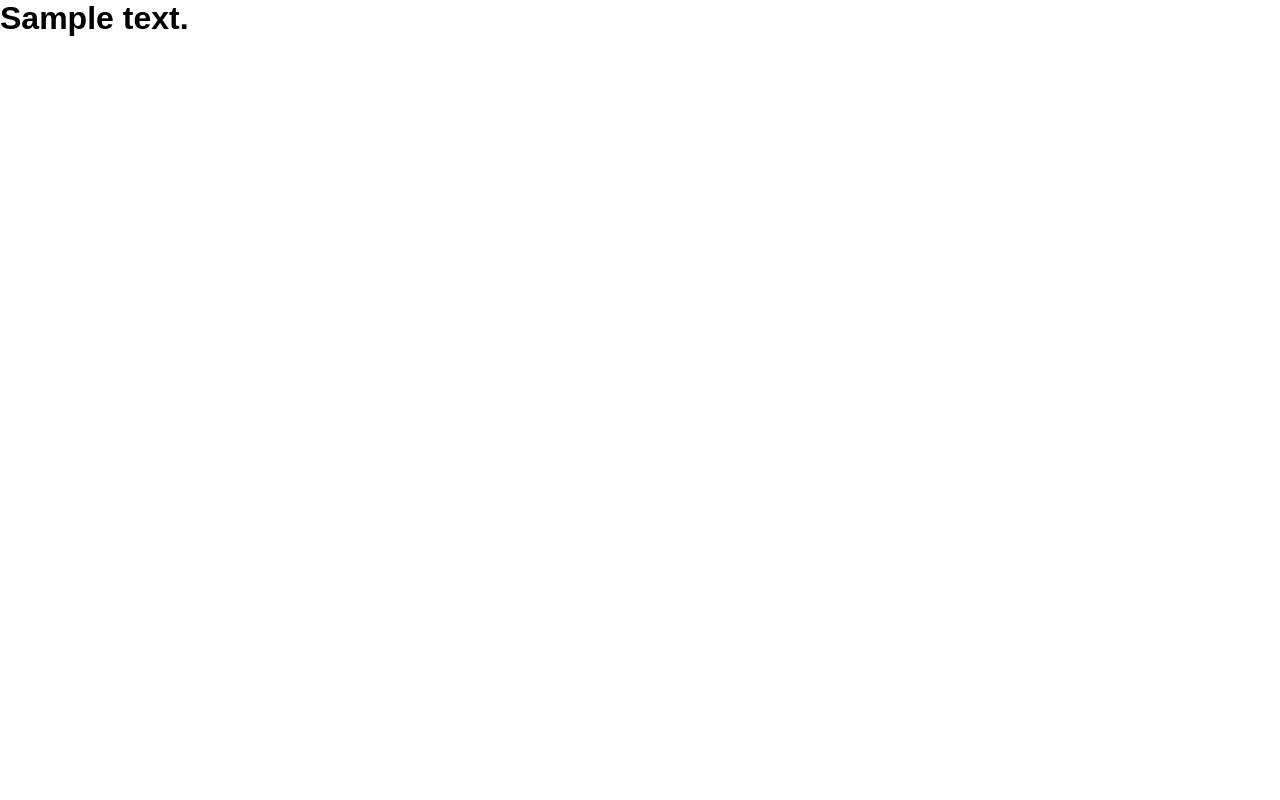
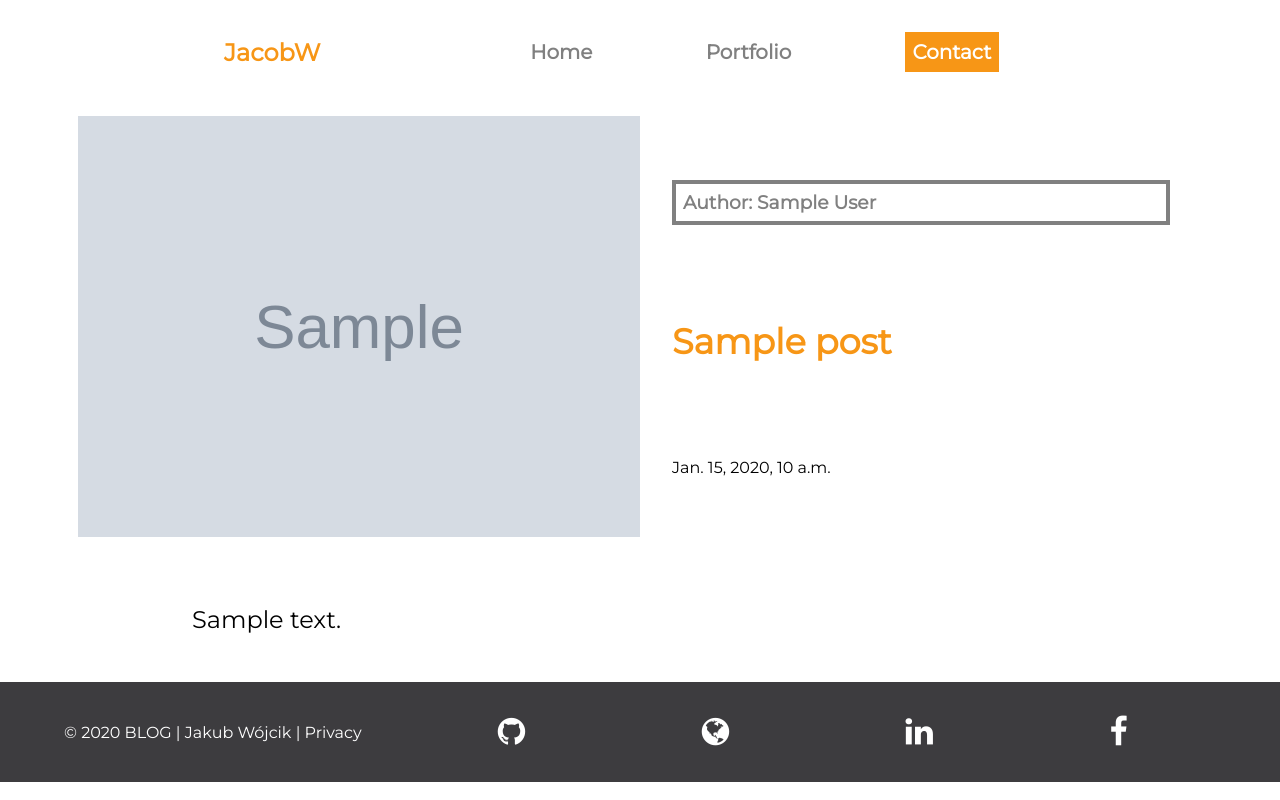
Before and after one commit to jacobwojcik/blog, a Django app: page /post/1 in a window 1280 px wide. Before the commit the page is almost empty. Run offline with Django 3.2, Linux system fonts and the light colour scheme; tables that the repository leaves empty hold one stand-in row (values such as "Sample post"); grey boxes marked "Sample" are stand-in pictures.

Commit message:
basic layout for post subpage

```diff
--- /dev/null
+++ b/blog/blogApp/static/posts/postStyle.css
@@ -0,0 +1,38 @@
+.post-section {
+  padding-top: 100px;
+}
+.heading-outer {
+  padding: 1em;
+}
+.heading {
+  display: flex;
+  margin: 0 5%;
+}
+.heading > div {
+  width: 50%;
+}
+.heading > div > img {
+  width: 100%;
+}
+.post-info {
+  padding: 1em 2em;
+  display: flex;
+  flex-flow: column;
+  justify-content: space-around;
+}
+.post-info > h1 {
+  font-size: 35px;
+  color: rgb(247, 150, 22);
+}
+.post-info > h3 {
+  width: auto;
+  padding: 7px;
+  color: grey;
+  border: 4px solid grey;
+}
+
+.post-text > div {
+  margin: 0 15%;
+  padding: 2em 0;
+  font-size: 24px;
+}
--- a/blog/blogApp/templates/posts/base.html
+++ b/blog/blogApp/templates/posts/base.html
@@ -13,9 +13,71 @@
       type="text/css"
       href="{% static 'posts/style.css' %}"
     />
+    <link
+      rel="stylesheet"
+      type="text/css"
+      href="{% static 'posts/postStyle.css' %}"
+    />
+    <link
+      href="https://fonts.googleapis.com/css2?family=Montserrat&display=swap"
+      rel="stylesheet"
+    />
+    <link
+      rel="stylesheet"
+      href="https://stackpath.bootstrapcdn.com/font-awesome/4.7.0/css/font-awesome.min.css"
+      integrity="sha384-wvfXpqpZZVQGK6TAh5PVlGOfQNHSoD2xbE+QkPxCAFlNEevoEH3Sl0sibVcOQVnN"
+      crossorigin="anonymous"
+    />
   </head>
   <body>
+    <header>
+      <nav>
+        <h1>JacobW</h1>
+        <ul>
+          <li>
+            <a href="/"> Home </a>
+          </li>
+          <li>
+            <a href="https://github.com/jacobwojcik"> Portfolio </a>
+          </li>
+          <a href="/contact">
+            <li>Contact</li>
+          </a>
+        </ul>
+      </nav>
+    </header>
     {% block content %} {% endblock content %}
+    <footer>
+      <div>
+        <div>
+          <p>© 2020 BLOG | Jakub Wójcik | Privacy</p>
+        </div>
+        <div class="footer-icons">
+          <ul>
+            <li>
+              <a href="https://github.com/jacobwojcik">
+                <i class="fa fa-github fa-2x"></i>
+              </a>
+            </li>
+            <li>
+              <a href="https://github.com/jacobwojcik">
+                <i class="fa fa-globe fa-2x"></i>
+              </a>
+            </li>
+            <li>
+              <a href="https://www.linkedin.com/in/jkbwojcik/">
+                <i class="fa fa-linkedin fa-2x"></i>
+              </a>
+            </li>
+            <li>
+              <a href="https://www.facebook.com/jkbwojcik/">
+                <i class="fa fa-facebook-f fa-2x"></i>
+              </a>
+            </li>
+          </ul>
+        </div>
+      </div>
+    </footer>
     <script src="" async defer></script>
   </body>
 </html>
--- a/blog/blogApp/templates/posts/post.html
+++ b/blog/blogApp/templates/posts/post.html
@@ -1,4 +1,22 @@
 {% extends "posts/base.html" %} {% block content %}
-<h1>{{post.post_body}}</h1>
+<section class="post-section">
+  <div class="heading-outer">
+    <div class="heading">
+      <div>
+        <img src="{{post.post_image.url}}" />
+      </div>
+      <div class="post-info">
+        <h3>Author: {{post.post_author}}</h3>
+        <h1>{{post.post_title}}</h1>
+        <p>{{post.post_date}}</p>
+      </div>
+    </div>
+  </div>
+  <div class="post-text">
+    <div>
+      <p>{{post.post_body}}</p>
+    </div>
+  </div>
+</section>
 
 {% endblock content %}
```
